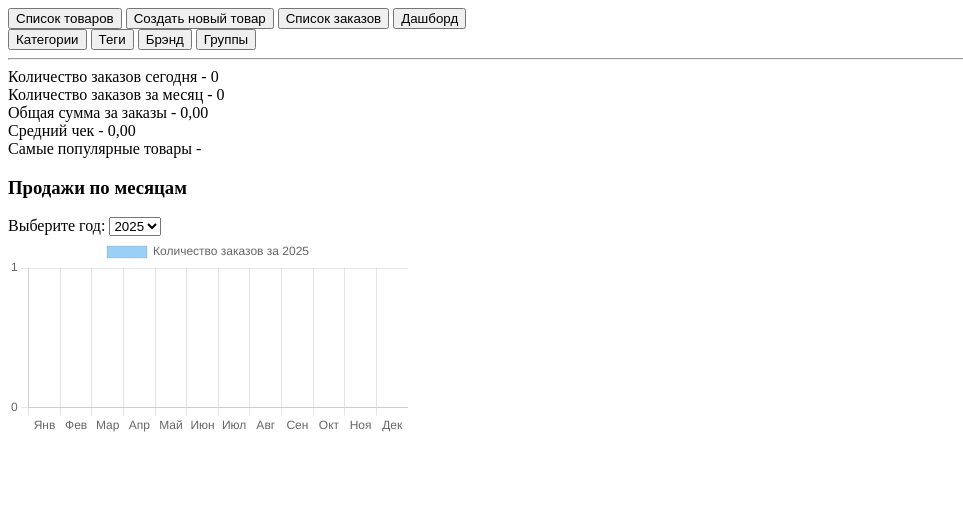
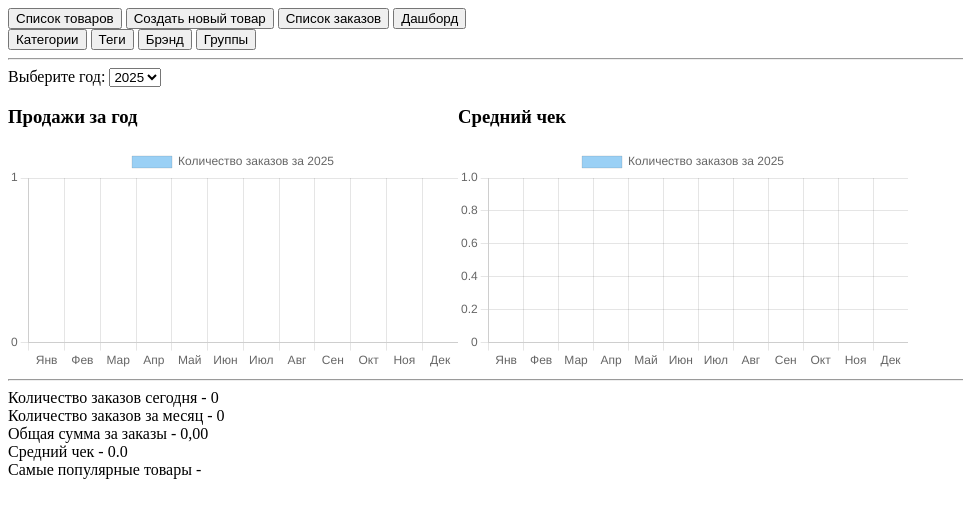
Before and after one commit to bayur-yuliya/cosmetics_shop, a Django app: page /stuff/ in a window 1280 px wide. Shown: the top 518 px of the page, without its empty margins (0-963 px from the left). Run offline with Django 5.2, Linux system fonts and the light colour scheme; the visitor is signed in with stand-in values (Sample User, id 1); data comes from the database, SQL or seed files in the repository; data that the repository does not hold is empty.

Commit message:
feat: add a avarage bills chart for 5 years

```diff
--- a/src/stuff/templates/stuff/dashboard.html
+++ b/src/stuff/templates/stuff/dashboard.html
@@ -5,6 +5,25 @@
 
 {%  block content  %}
 
+
+<label for="yearSelect">Выберите год:</label>
+<select id="yearSelect">
+  {% for y in years %}
+    <option value="{{ y }}" {% if y == current_year %}selected{% endif %}>{{ y }}</option>
+  {% endfor %}
+</select>
+
+<div style="display: flex;">
+    <div style="width: 450px; height: 250 px;">
+        <h3>Продажи за год</h3>
+        <canvas id="salesChart"></canvas>
+    </div>
+    <div style="width: 450px; height: 250 px;">
+        <h3>Средний чек</h3>
+        <canvas id="averageBillChart"></canvas>
+    </div>
+</div>
+<hr>
 Количество заказов сегодня - {{  number_of_orders_today  }} <br>
 Количество заказов за месяц - {{  number_of_orders_per_month  }} <br>
 Общая сумма за заказы - {{  summ_bill|number_format  }} <br>
@@ -14,23 +33,11 @@
     <li>{{  favorite.product  }}</li>
 {%  endfor  %}
 
-<h3>Продажи по месяцам</h3>
-
-<label for="yearSelect">Выберите год:</label>
-<select id="yearSelect">
-  {% for y in years %}
-    <option value="{{ y }}" {% if y == current_year %}selected{% endif %}>{{ y }}</option>
-  {% endfor %}
-</select>
-
-<div style="width: 400px; height: 250px;">
-    <canvas id="salesChart" width="400" height="200"></canvas>
-</div>
-
 <script src="https://cdn.jsdelivr.net/npm/chart.js"></script>
 <script>
 const ctx = document.getElementById('salesChart');
-let chart;
+const avb = document.getElementById('averageBillChart');
+let salesChart, avgChart;
 
 async function loadChart(year) {
     const response = await fetch(`sales_data/?year=${year}`);
@@ -42,7 +49,7 @@ async function loadChart(year) {
             labels: data.labels,
             datasets: [{
                 label: `Количество заказов за ${data.year}`,
-                data: data.values,
+                data: data.sales,
                 borderWidth: 1,
                 backgroundColor: 'rgba(54, 162, 235, 0.5)',
             }]
@@ -59,11 +66,30 @@ async function loadChart(year) {
         }
         }
     };
+    const config_avb = {
+        type: 'bar',
+        data: {
+            labels: data.labels,
+            datasets: [{
+                label: `Количество заказов за ${data.year}`,
+                data: data.average_bill,
+                borderWidth: 1,
+                backgroundColor: 'rgba(54, 162, 235, 0.5)',
+            }]
+        },
+        options: {
+        scales: {
+            y: {
+                beginAtZero: true,
+            }
+        }
+        }
+    };
+    if (salesChart) salesChart.destroy();
+    if (avgChart) avgChart.destroy();
 
-    if (chart) {
-        chart.destroy();
-    }
-    chart = new Chart(ctx, config);
+    salesChart = new Chart(ctx, config);
+    avgChart = new Chart(avb, config_avb);
 }
 
 document.getElementById('yearSelect').addEventListener('change', e => {
--- a/src/stuff/views.py
+++ b/src/stuff/views.py
@@ -3,7 +3,7 @@ import datetime
 from django.contrib import messages
 from django.contrib.admin.views.decorators import staff_member_required
 from django.core.paginator import Paginator
-from django.db.models import OuterRef, Subquery, Count
+from django.db.models import OuterRef, Subquery, Count, Avg
 from django.db.models.functions import TruncMonth
 from django.http import JsonResponse
 from django.shortcuts import render, redirect, get_object_or_404
@@ -46,7 +46,7 @@ def index(request):
     orders_today = number_of_orders_today()
     orders_per_month = number_of_orders_per_month(today)
     summ = summ_bill(today)
-    average = average_bill(today)
+    average = average_bill(today)  / 100
     max_favorite = (
         Favorite.objects.annotate(num_product=Count("product")).order_by("num_product")
     )[0:3]
@@ -83,16 +83,20 @@ def sales_comparison_chart_for_the_year(request):
         .filter(created_at__year=year)
         .annotate(month=TruncMonth("created_at"))
         .values("month")
-        .annotate(count=Count("id"))
+        .annotate(count=Count("id"), avg_price=Avg("total_price"),)
     )
-    counts = [0] * 12
+    sales_counts = [0] * 12
+    average_bill_counts = [0] * 12
     for item in orders_by_month:
-        counts[item["month"].month] = item["count"]
+        sales_counts[item["month"].month] = item["count"]
+        price = item["avg_price"] / 100
+        average_bill_counts[item["month"].month] = round(price or 0, 2)
 
     return JsonResponse({
         "labels": ['Янв', 'Фев', 'Мар', 'Апр', 'Май', 'Июн', 'Июл', 'Авг', 'Сен', 'Окт', 'Ноя', 'Дек'],
-        "values": counts,
         "year": year,
+        'sales': sales_counts,
+        "average_bill": average_bill_counts,
     })
 
 
```
